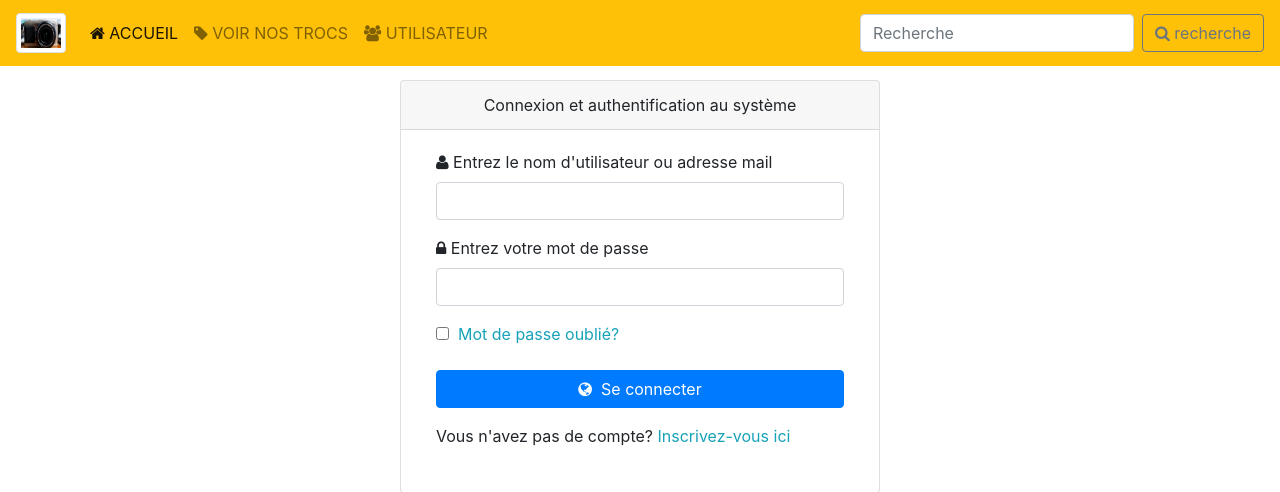
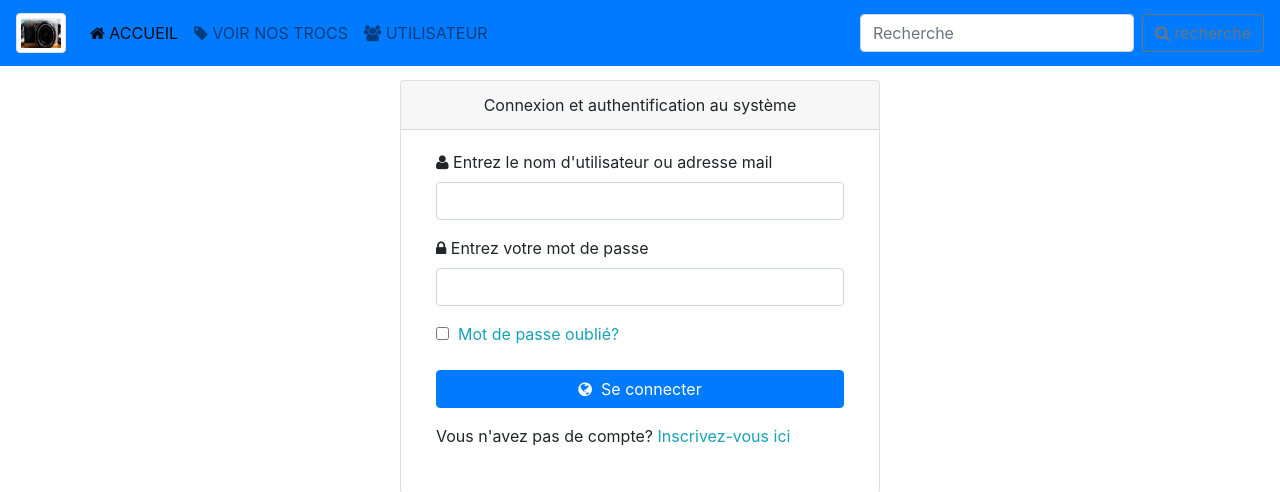
Before and after one commit to sumaili-shabani/boomTrocidea, a PHP site: page /index.php in a window 1280 px wide. Shown: the top 492 px of the page. Run offline with PHP 8.4, Linux system fonts and the light colour scheme.

Commit message:
dernier commit

```diff
--- a/_navBar.php
+++ b/_navBar.php
@@ -1,4 +1,4 @@
-<nav class="navbar navbar-expand-md navbar-light fixed-top bg-warning">
+<nav class="navbar navbar-expand-md navbar-light fixed-top bg-primary">
     <a class="navbar-brand" href="#"><img src="assets/images/icones/cat-img-5.jpg" class="responsive img-responsive img-thumbnail" style="width: 50px; height: 40px;">
         <!-- <span style="color: rgb(204, 205, 207); font-size: 16px;"><font class="text-warning">Boom</font><font class="text-info">social</font><font class="text-success">idea</font></span> -->
     </a>
```
